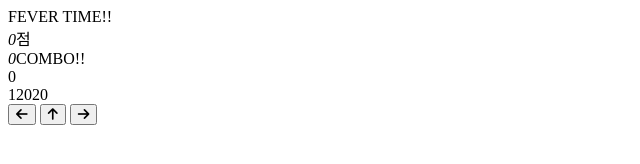
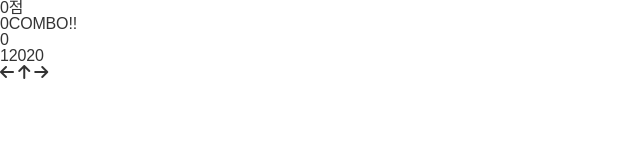
Before and after one commit to seasun93/study, a plain HTML site: page miniGame/pea/main.html in a window 1280 px wide. Shown: the whole page, without its empty margins (0-640 px from the left). Drawn offline with Linux system fonts and the light colour scheme; a web font is replaced by a local one.

Commit message:
완두콩 css 링크 추가

```diff
--- a/miniGame/pea/index.html
+++ b/miniGame/pea/index.html
@@ -5,6 +5,8 @@
     <meta http-equiv="X-UA-Compatible" content="IE=edge">
     <meta name="viewport" content="width=device-width, initial-scale=1.0">
     <title>굴러온 완두콩 :: dung's study</title>
+    <link rel="stylesheet" href="../../css/reset.css">
+    <link rel="stylesheet" href="./css/index.css">
     <!-- our project just needs Font Awesome Solid + Brands -->
     <script src="https://kit.fontawesome.com/04692bedac.js" crossorigin="anonymous"></script>
 </head>
@@ -19,6 +21,5 @@
             완두콩 속에 감싸져 있는 완두콩 색에 맞게 <span class="arrow">화살표(←,↑,→)</span>를 눌러주세요.
         </div>
     </div>
-    <script src="./js/main.js"></script>
 </body>
 </html>
--- a/miniGame/pea/main.html
+++ b/miniGame/pea/main.html
@@ -5,6 +5,8 @@
     <meta http-equiv="X-UA-Compatible" content="IE=edge">
     <meta name="viewport" content="width=device-width, initial-scale=1.0">
     <title>굴러온 완두콩 :: dung's study</title>
+    <link rel="stylesheet" href="../../css/reset.css">
+    <link rel="stylesheet" href="./css/index.css">
     <!-- our project just needs Font Awesome Solid + Brands -->
     <script src="https://kit.fontawesome.com/04692bedac.js" crossorigin="anonymous"></script>
 </head>
```
Also changed, not shown: miniGame/pea/js/index.js (deleted).
